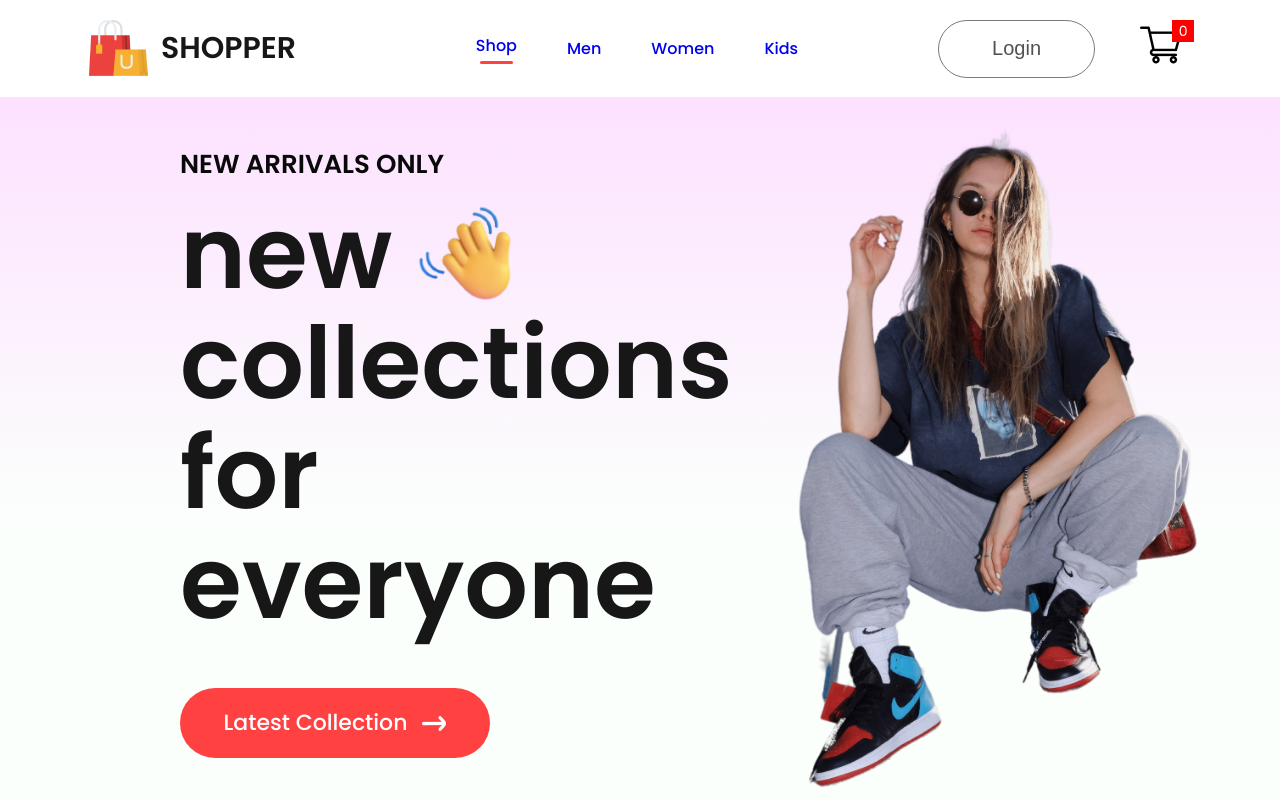
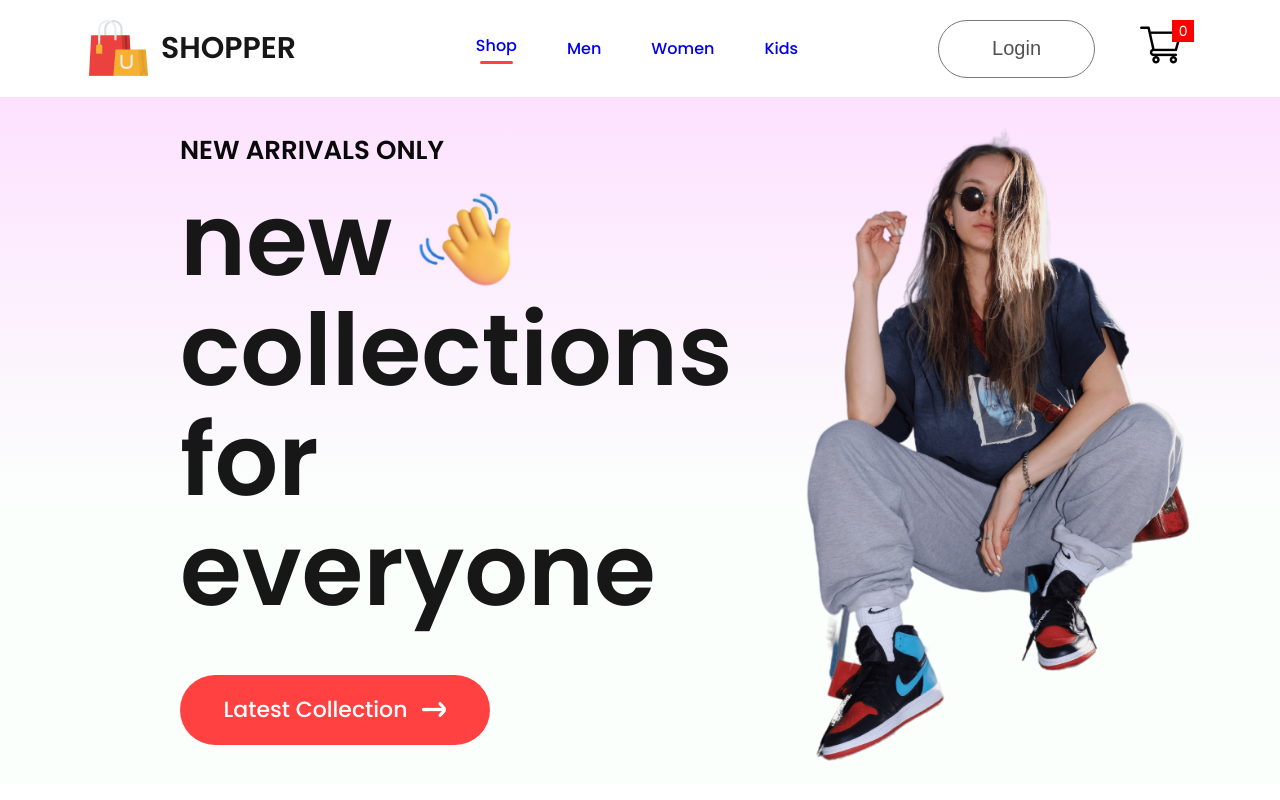
Before and after one commit to IsmailChangezi/shop-fusion, a React (Create React App) app in the folder frontend/: page / in a window 1280 px wide. Shown: the top 800 px of the page. Built offline with nearby package versions, Linux system fonts and the light colour scheme.

Commit message:
Update Hero

```diff
--- a/frontend/src/Components/Hero/Hero.css
+++ b/frontend/src/Components/Hero/Hero.css
@@ -59,5 +59,5 @@
 }
 
 .hero-right img {
-  width: 520px;
+  width: 500px;
 }
```
